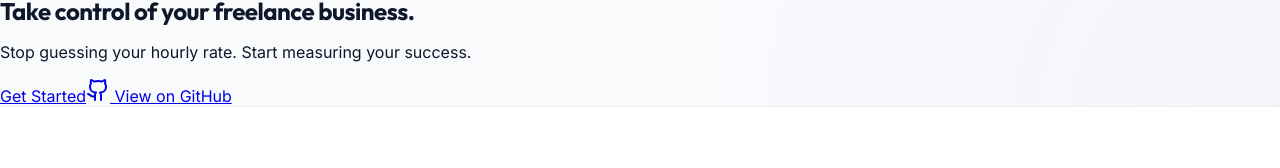
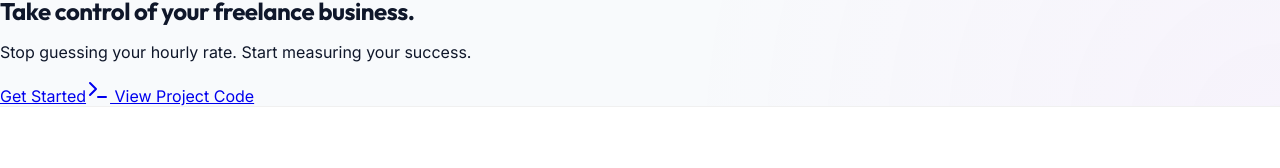
Before and after one commit to bhashkar017/Freelance-Time-Tracker, a React (Create React App) app in the folder client/: page / in a window 1280 px wide. Shown: the part 3066-3234 px from the top of the page. Built offline with nearby package versions, Linux system fonts and the light colour scheme; no server answers.

Commit message:
Fix Vercel build: Remove missing Github import from lucide-react

```diff
--- a/client/src/pages/LandingPage.js
+++ b/client/src/pages/LandingPage.js
@@ -4,7 +4,7 @@ import { motion } from 'framer-motion';
 import {
     Clock, BarChart3, Shield, Layout, Server, Database,
     CheckCircle2, ArrowRight, Zap, Target, Lock, Activity,
-    Code2, Sparkles, Map, Terminal, Github
+    Code2, Sparkles, Map, Terminal
 } from 'lucide-react';
 import HeroImage from '../assets/hero.png';
 
@@ -229,7 +229,7 @@ const LandingPage = () => {
                             Get Started
                         </Link>
                         <a href="https://github.com/bhashkar017/Freelance-Time-Tracker" target="_blank" rel="noreferrer" className="inline-flex items-center justify-center gap-2 px-10 py-5 bg-white text-slate-900 border border-slate-200 rounded-2xl font-bold text-lg hover:border-slate-300 hover:bg-slate-50 transition-all">
-                            <Github className="w-5 h-5" /> View on GitHub
+                            <Terminal className="w-5 h-5" /> View Project Code
                         </a>
                     </div>
                 </div>
```
